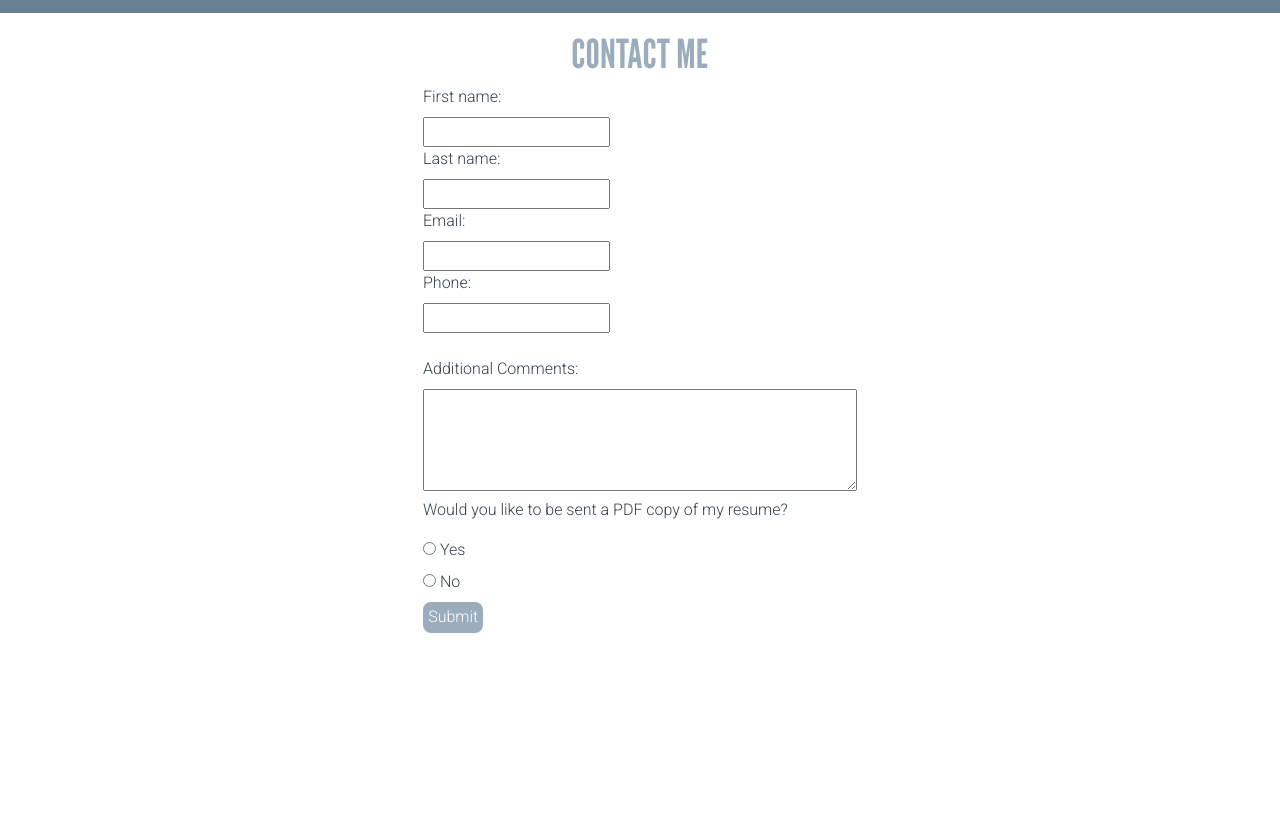
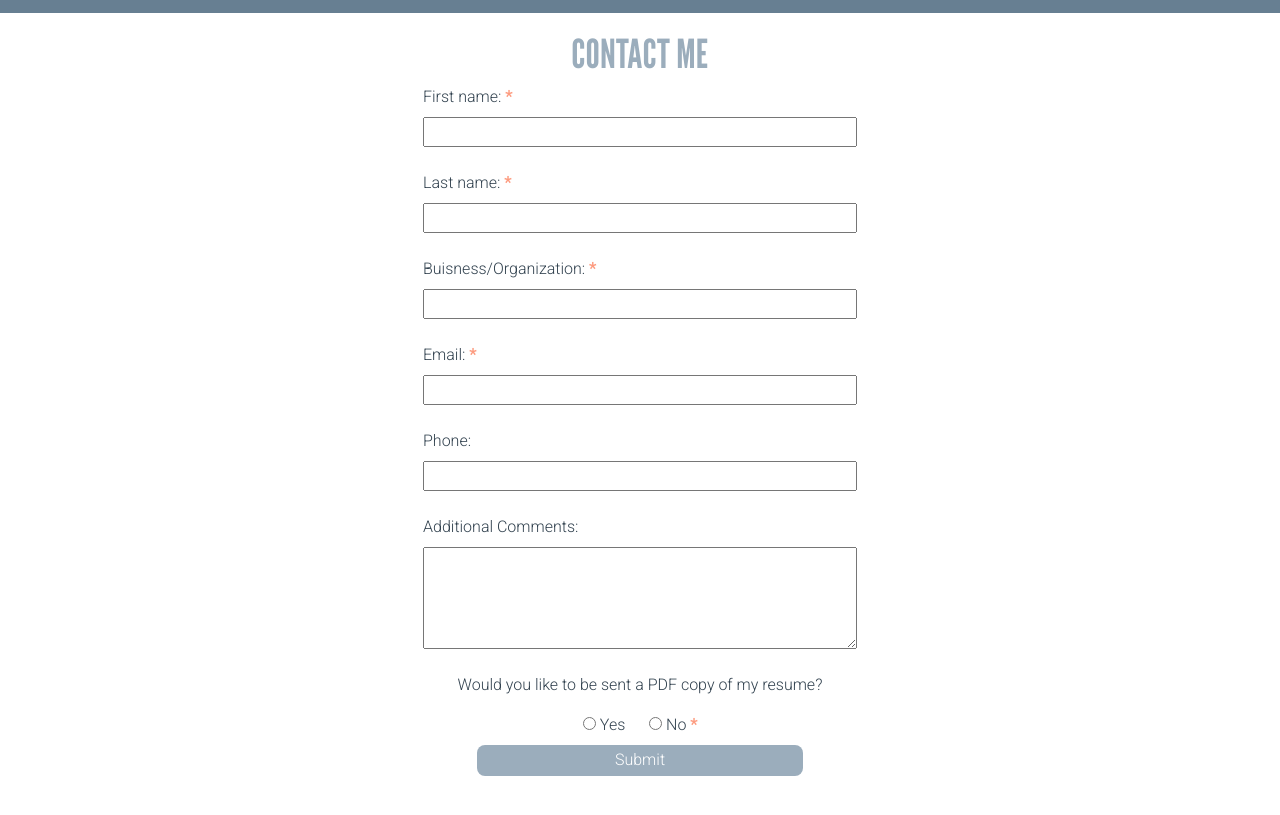
Before and after one commit to afrancey11/afranceyGitHubPagesWebsite, a plain HTML site: page index.html in a window 1280 px wide. Shown: the part 2074-2889 px from the top of the page. Before the commit the page ends 2747 px from the top, so only its background shows below. Drawn offline with nearby package versions, Linux system fonts and the light colour scheme; a web font is replaced by a local one.

Commit message:
form update

```diff
--- a/css/style.css
+++ b/css/style.css
@@ -191,7 +191,28 @@ FFE436 - yellow
     margin: 0em;
 }
 
+/* -------------------------------------------------------------- */
+/* Form */
 
+form{
+    display:grid;
+}
+.inlineRadio {
+    display:block;
+    margin-left: auto;
+    margin-right: auto;
+}
+
+form input[type="submit"]{
+    width: 75%;
+    margin-left: auto;
+    margin-right: auto;
+}
+.required:after {
+    content:" *";
+    color: #FD9B7F;
+    font-weight: 600;
+}
 
 /* -------------------------------------------------------------- */
 /* Image Rules */
--- a/index.html
+++ b/index.html
@@ -447,32 +447,38 @@
                     method="POST"
                     class="mx-auto">
                         <!-- name -->
-                        <label for="fname">First name:</label><br>
-                        <input type="text" id="fname" name="fname"><br>
-                        <label for="lname">Last name:</label><br>
-                        <input type="text" id="lname" name="lname"><br>
+                        <label class="required" for="fname">First name:</label>
+                        <input type="text" id="fname" name="fname" required><br>
+                        <label class="required" for="lname">Last name:</label>
+                        <input type="text" id="lname" name="lname" required><br>
+
+                        <!-- org -->
+                        <label class="required" for="org">Buisness/Organization:</label>
+                        <input type="text" id="org" name="org" required><br>
 
                         <!-- email -->
-                        <label for="email">Email:</label><br>
-                        <input type="email" id="email" name="email"><br>
+                        <label class="required" for="email">Email:</label>
+                        <input type="email" id="email" name="email" required><br>
 
                         <!-- phone # -->
-                        <label for="phone">Phone:</label><br>
+                        <label for="phone">Phone:</label>
                         <input type="tel" id="phone" name="phone"><br>
 
                         <!-- comments -->
-                        <br>
                         <label for="comments">Additional Comments:</label>
-                        <br>
-                        <textarea id="comments" name="comments" rows="4" cols="50">
-                        </textarea>
+
+                        <textarea id="comments" name="comments" rows="4" cols="50"></textarea>
+
                         <!-- resume copy -->
                         <br>
-                        <p>Would you like to be sent a PDF copy of my resume?</p>
-                        <input type="radio" id="yesResume" name="resume" value="HTML">
-                        <label for="yesResume">Yes</label><br>
-                        <input type="radio" id="noResume" name="resume" value="CSS">
-                        <label for="noResume">No</label><br>
+                        <p class="text-center">Would you like to be sent a PDF copy of my resume?</p>
+                        <div class="required inlineRadio">
+                            <input type="radio" id="yesResume" name="resume" value="yesResume">
+                            <label for="yesResume">Yes</label>
+                            &emsp;
+                            <input type="radio" id="noResume" name="resume" value="noResume" required>
+                            <label for="noResume">No</label>
+                        </div>
 
                         <!-- submit -->
                         <input class="button-submit" type="submit" value="Submit">
```
